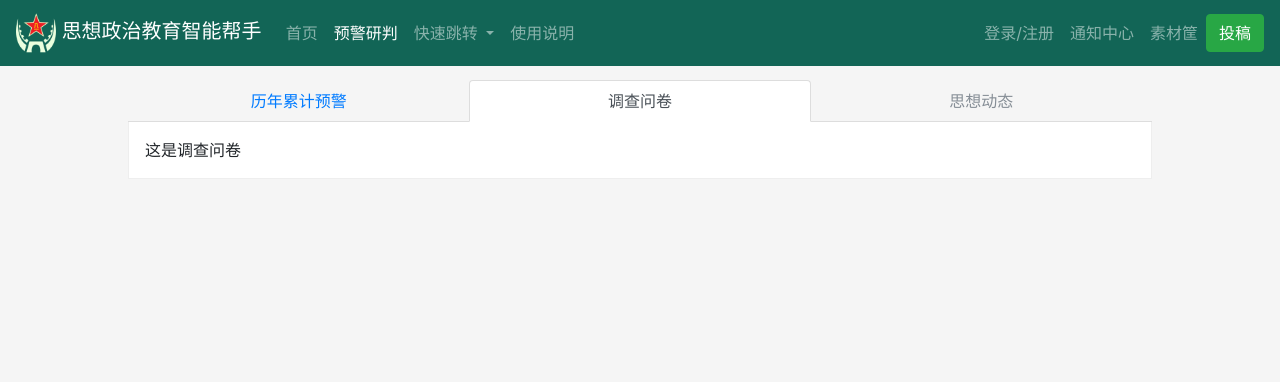
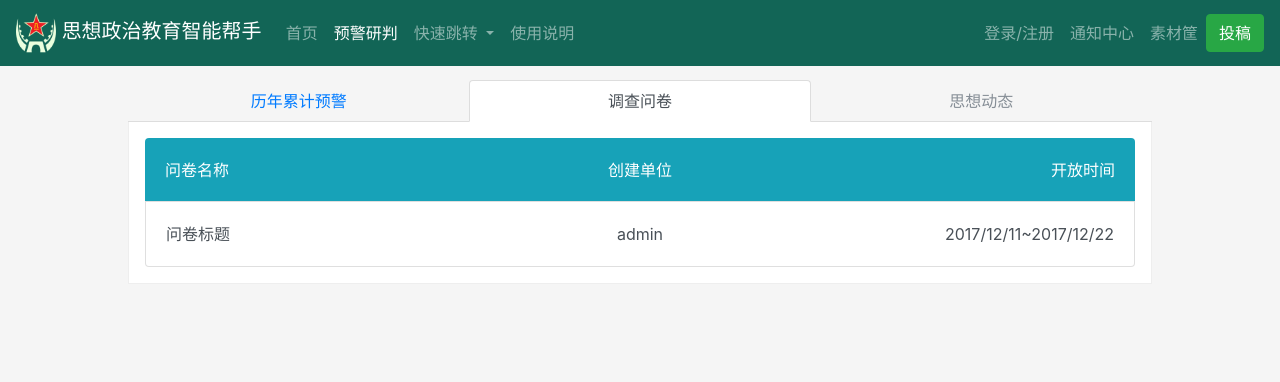
Before and after one commit to ran777/edu_intell, a Django app: page /warning/ in a window 1280 px wide, after a click on "调查问卷". Shown: the top 382 px of the page. Run offline with Django 3.2, Linux system fonts and the light colour scheme; data that the repository does not hold is empty; some libraries are stand-ins or nearby versions.

Commit message:
调查问卷flat列表显示

```diff
--- a/edu_warning/views.py
+++ b/edu_warning/views.py
@@ -29,4 +29,5 @@ def index(request):
         "cards_with_figure": summary1,
         "cards": summary2
     }
+
     return render(request, 'warning.html', context)
--- a/static/css/custom.css
+++ b/static/css/custom.css
@@ -19,6 +19,15 @@
 
 .card-deck .col {
     padding: 0;
+}
+
+.list-group-item {
+    padding: 1.25em;
+}
+.list-group-item-custom {
+    color: #fff;
+    background-color: #17a2b8!important;
+    border: none;
 }
 
 #sidebar .list-group {
--- a/template/warning.html
+++ b/template/warning.html
@@ -58,7 +58,24 @@
 
         </div>
         <div class="tab-pane fade show" id="nav-sp2" role="tabpanel" aria-labelledby="nav-sp2-tab">
-            这是调查问卷
+
+            <div class="list-group">
+                <div class="list-group-item list-group-item-custom">
+                    <div class="d-flex w-100 justify-content-between">
+                        <span>问卷名称</span>
+                        <span>创建单位</span>
+                        <span>开放时间</span>
+                    </div>
+                </div>
+                <a href="#" class="list-group-item list-group-item-action flex-column align-items-start">
+                    <div class="d-flex row">
+                        <span class="col">问卷标题</span>
+                        <span class="col text-center">admin</span>
+                        <span class="col text-right">2017/12/11~2017/12/22</span>
+                    </div>
+                </a>
+
+            </div>
         </div>
         <div class="tab-pane fade show" id="nav-sp3" role="tabpanel" aria-labelledby="nav-sp3-tab">
             这是思想动态
```
